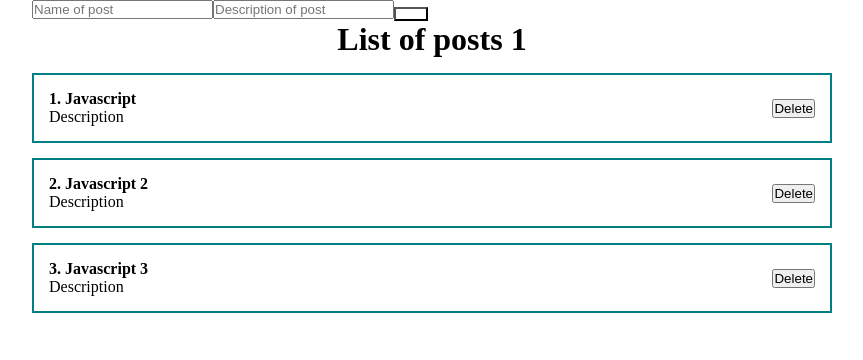
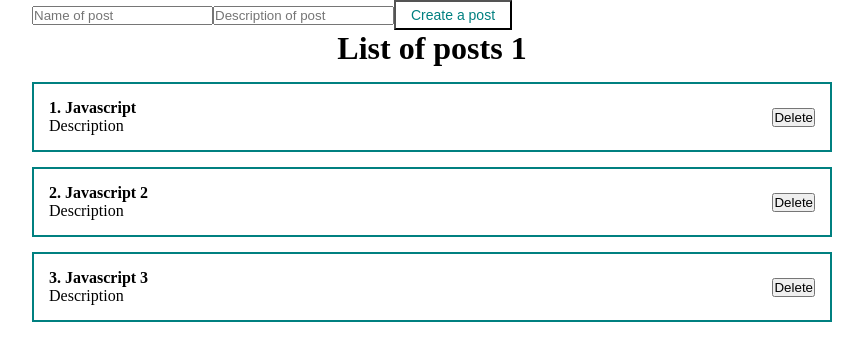
Before and after one commit to AndreyChim/react-fund-course, a React (Create React App) app: page / in a window 1280 px wide. Shown: the top 360 px of the page, without its empty margins (208-1071 px from the left). Built offline with nearby package versions, Linux system fonts and the light colour scheme.

Commit message:
Fix button name

```diff
--- a/src/components/UI/button/MyButton.jsx
+++ b/src/components/UI/button/MyButton.jsx
@@ -1,10 +1,12 @@
 import React from 'react';
-import classes from './MyButton.module.css';
+import classes from './MyButton.module.css'
 
 const MyButton = (props) => {
+  console.log('props', props)
+  console.log('props.children', props.children)
   return (
     <button className={classes.myBtn}>
-
+      {props.children}
     </button>
   )
 }
--- a/src/components/UI/button/MyButton.module.css
+++ b/src/components/UI/button/MyButton.module.css
@@ -4,4 +4,5 @@
   font-size: 14px;
   background: transparent;
   border: 1 px solid teal;
+  cursor: pointer;
 }
```
